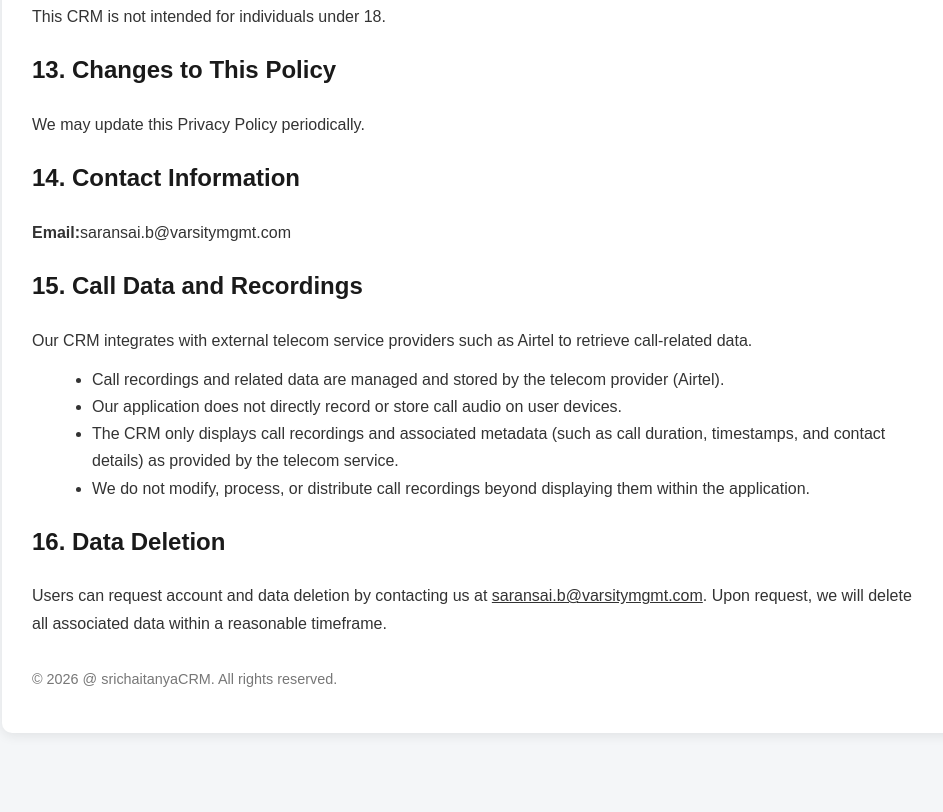
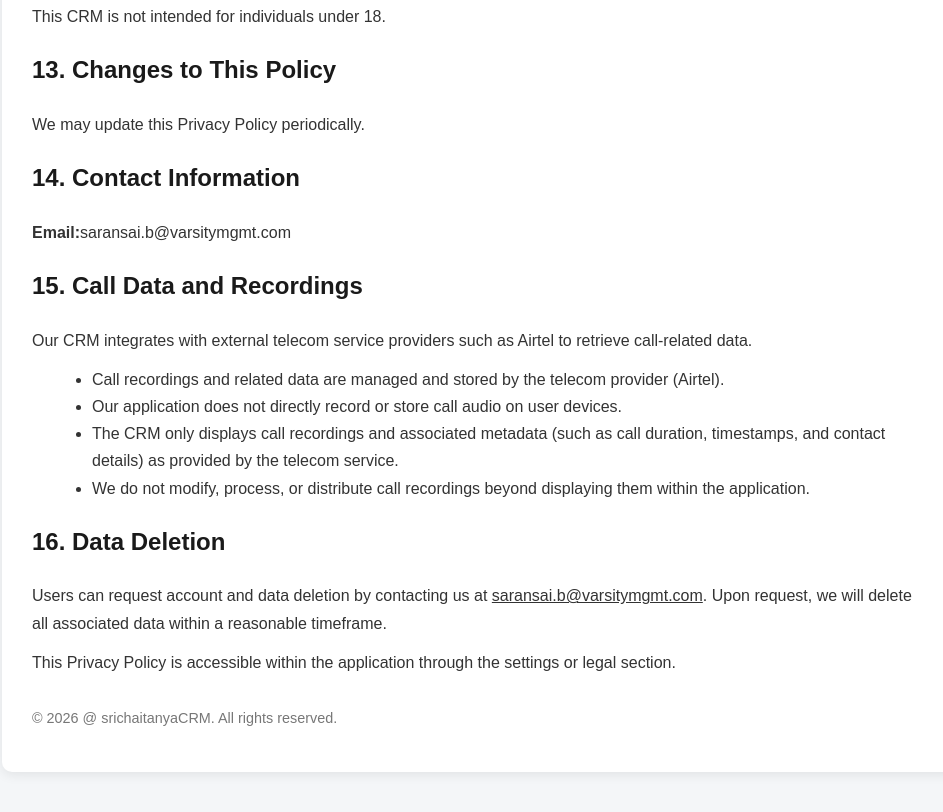
Before and after one commit to Saransai-07/crm-privacy-policy, a plain HTML site: page index.html in a window 1280 px wide. Shown: the part 2245-3057 px from the top of the page, without its empty margins (158-1101 px from the left). Before the commit the page ends 3018 px from the top, so only its background shows below. Drawn offline with Linux system fonts and the light colour scheme.

Commit message:
Add accessibility note for Privacy Policy

```diff
--- a/index.html
+++ b/index.html
@@ -134,6 +134,7 @@
     <h2>16. Data Deletion</h2>
     <p>Users can request account and data deletion by contacting us at <u>saransai.b@varsitymgmt.com</u>.
     Upon request, we will delete all associated data within a reasonable timeframe.</p>
+    <p>This Privacy Policy is accessible within the application through the settings or legal section.</p>
 
     <div class="footer">
         <p>&copy; 2026 @ srichaitanyaCRM. All rights reserved.</p>
```
